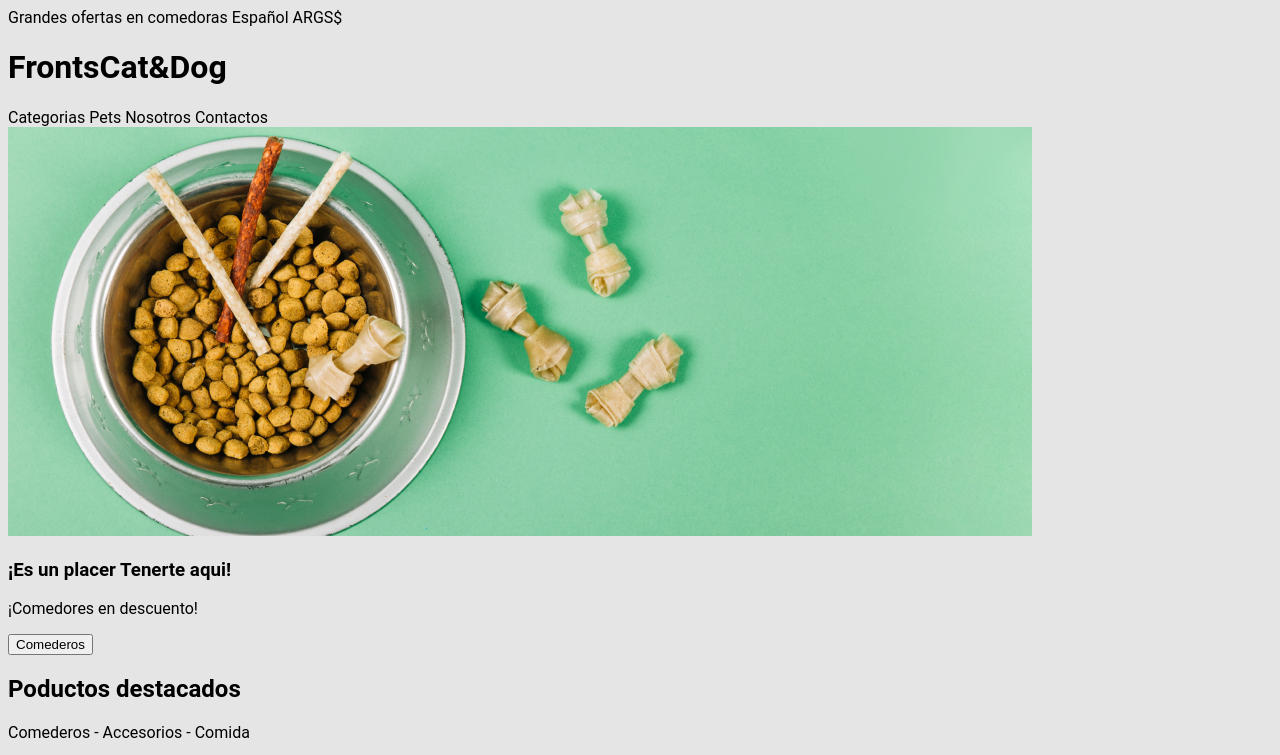
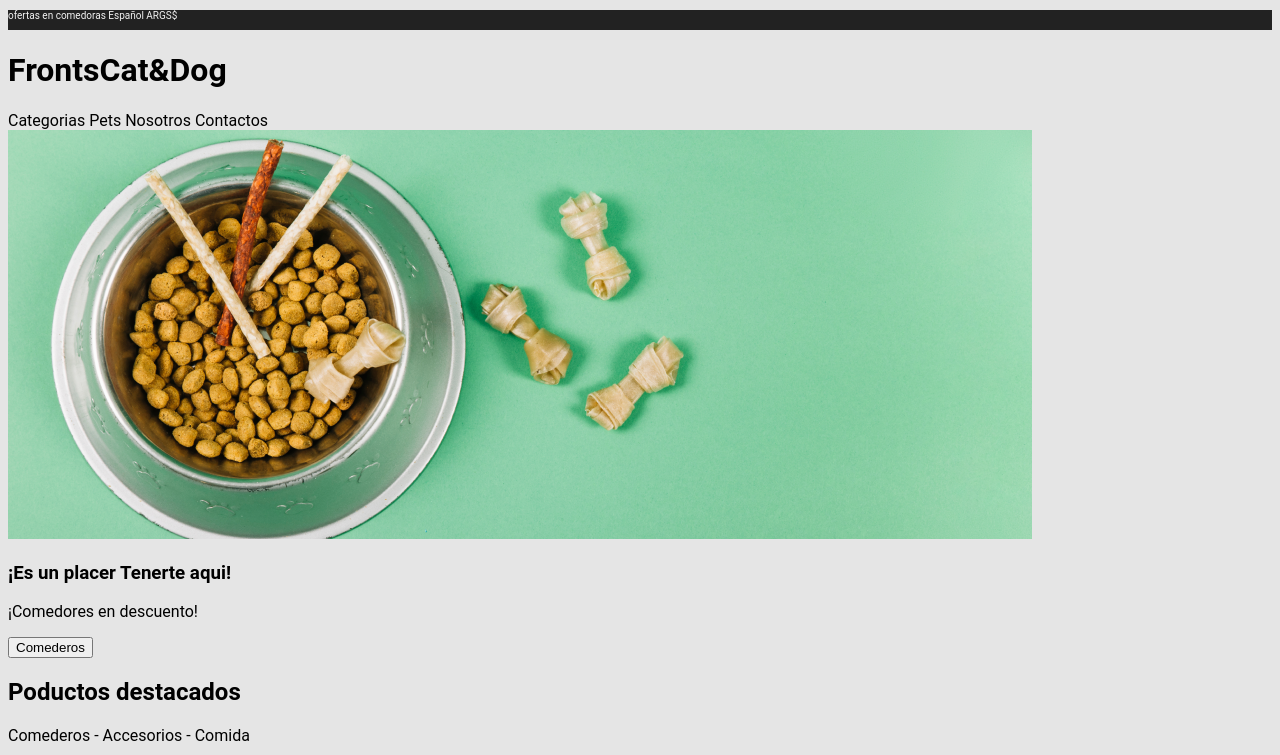
Before and after one commit to BBlackSkull/Digital-House, a plain HTML site: page PetShop/index.html in a window 1280 px wide. Shown: the top 755 px of the page. Drawn offline with Linux system fonts and the light colour scheme; a web font is replaced by a local one.

Commit message:
agregando modificaciones

```diff
--- a/PetShop/css/style.css
+++ b/PetShop/css/style.css
@@ -5,6 +5,7 @@
     --marron: #3c2313;
     --gris: #8a8787;
     --fondo: #e5e5e5;
+    --fuente: #f3f3f3;
 
 }
 
@@ -12,3 +13,17 @@ body{
     font-family: 'Roboto', sans-serif;
     background-color: var(--fondo);
 }
+.barraSuperior{
+    background-color: var(--negro);
+    height: 20px;
+    width: 100%;
+    top: 0px;
+}
+.barraSuperior p {
+    font-weight: 400;
+    font-size: 10px;
+    line-height: 12px;
+    color: var(--fuente);
+    left: 90px;
+    top: 4px;
+}
--- a/PetShop/index.html
+++ b/PetShop/index.html
@@ -8,7 +8,7 @@
     <title>PetShop</title>
 </head>
 <body>
-    <div class="barraSuperior">Grandes ofertas en comedoras <span>Español  ARGS$</span></div>
+    <div class="barraSuperior"> <p> ofertas en comedoras <span>Español  ARGS$</span></p></div>
      <div class="barraNavegacion">   <h1>Front<span>sCat&Dog</span></h1>
         <nav class="textoNavegacion"> Categorias Pets Nosotros Contactos</nav>
     </div>
```
Also changed, not shown: Proyecto/index.html (deleted, +0 -36 lines).
